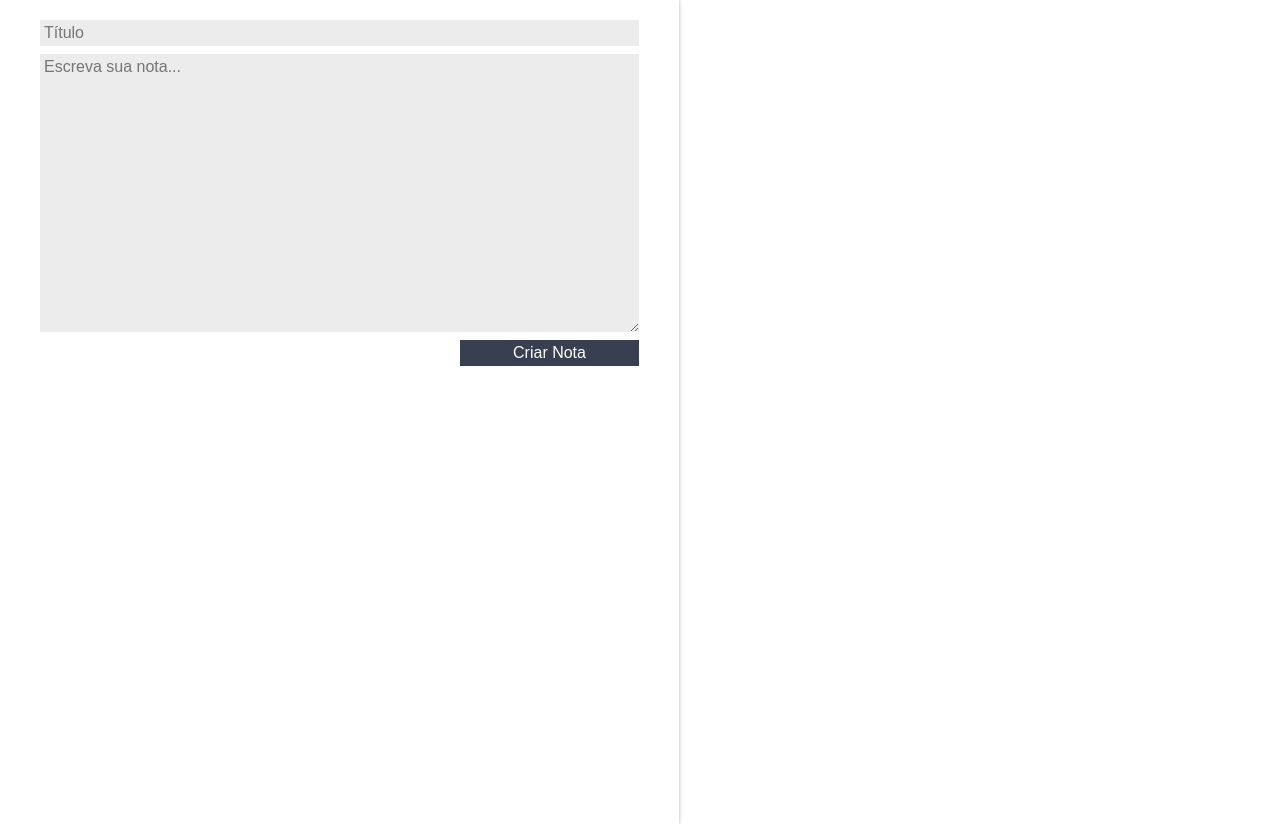
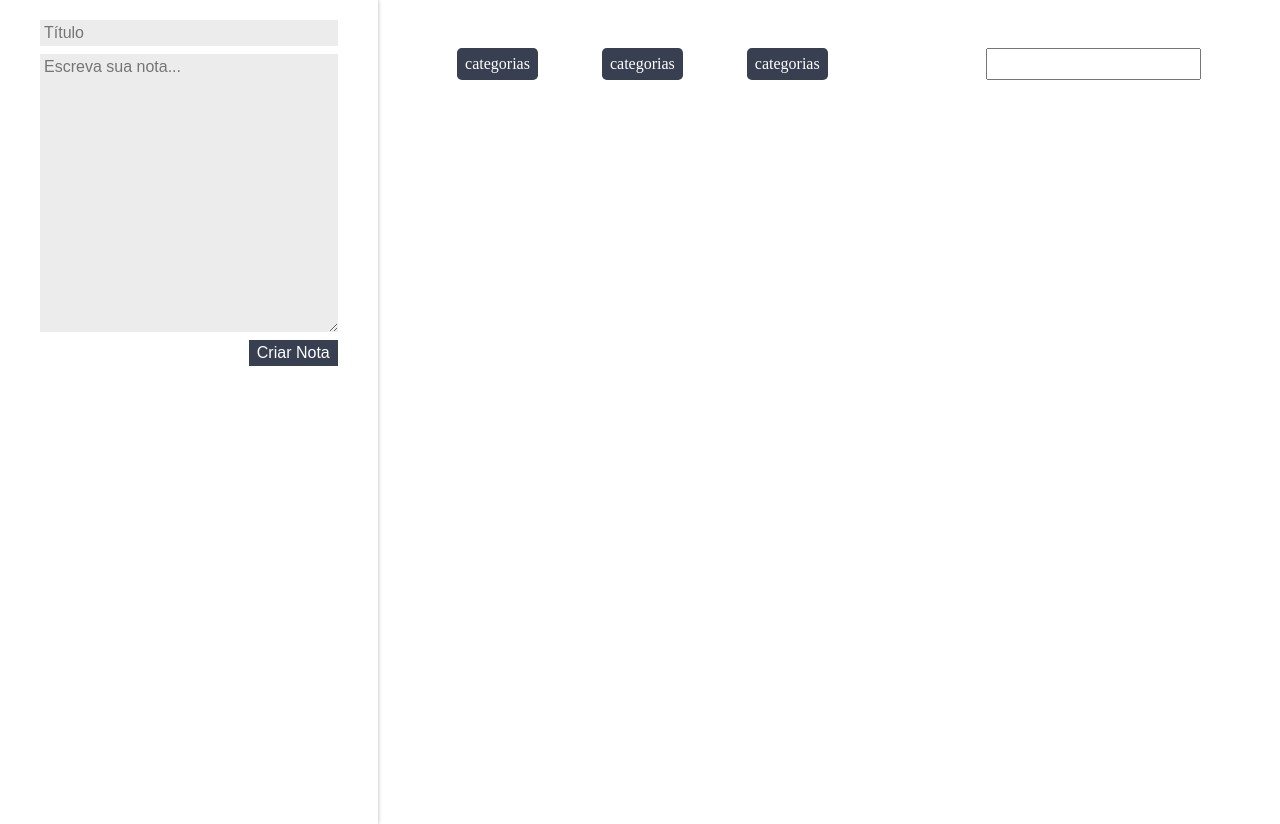
Before and after one commit to TalitaVial/ceep, a React (Create React App) app: page / in a window 1280 px wide. Built offline with nearby package versions, Linux system fonts and the light colour scheme.

Commit message:
feat: add categorias

```diff
--- a/src/App.js
+++ b/src/App.js
@@ -1,6 +1,7 @@
 import React, { Component } from 'react'
 import FormularioCadastro from './components/FormularioCadastro/FormularioCadastro'
 import ListaDeNotas from './components/listaDeNotas/listaDeNotas'
+import ListaDeCategorias from './components/ListaDeCategorias/ListaDeCategorias'
 
 import './Assets/App.css'
 import './Assets/index.css'
@@ -33,10 +34,13 @@
     return (
       <section className="conteudo">
         <FormularioCadastro criarNota={this.criarNota.bind(this)} />
-        <ListaDeNotas
-          apagarNota={this.deletarNota.bind(this)}
-          notas={this.state.notas}
-        />
+        <main className="conteudo-principal">
+          <ListaDeCategorias />
+          <ListaDeNotas
+            apagarNota={this.deletarNota.bind(this)}
+            notas={this.state.notas}
+          />
+        </main>
       </section>
     )
   }
--- a/src/Assets/App.css
+++ b/src/Assets/App.css
@@ -1,5 +1,9 @@
 .conteudo {
   display: flex;
+}
+
+.conteudo-principal {
+  flex-grow: 3;
 }
 
 :root {
--- /dev/null
+++ b/src/components/ListaDeCategorias/ListaDeCategorias.jsx
@@ -0,0 +1,16 @@
+import React, { Component } from 'react';
+import "./estilo.css"
+export default class ListaDeCategorias extends Component {
+  render() {
+    return (
+      <section className="lista-categorias">
+      <ul className="lista-categorias_lista">
+        <li className="lista-categorias_item">categorias</li>
+        <li className="lista-categorias_item">categorias</li>
+        <li className="lista-categorias_item">categorias</li>
+      </ul>
+      <input type="text" className="lista-categorias_input"></input>
+      </section>
+      );
+  }
+}
--- /dev/null
+++ b/src/components/ListaDeCategorias/estilo.css
@@ -0,0 +1,24 @@
+.lista-categorias {
+  display: flex;
+  justify-content: space-around;
+}
+
+.lista-categorias_lista {
+  display: flex;
+  margin: 1rem;
+}
+
+.lista-categorias_item {
+  display: flex;
+  align-items: center;
+  justify-content: center;
+  margin: 2rem;
+  padding: 0.5rem;
+  border-radius: 0.3rem;
+  background-color: var(--secundaria);
+  color: white;
+}
+
+.lista-categorias_input {
+  margin: 3rem;
+}
```
